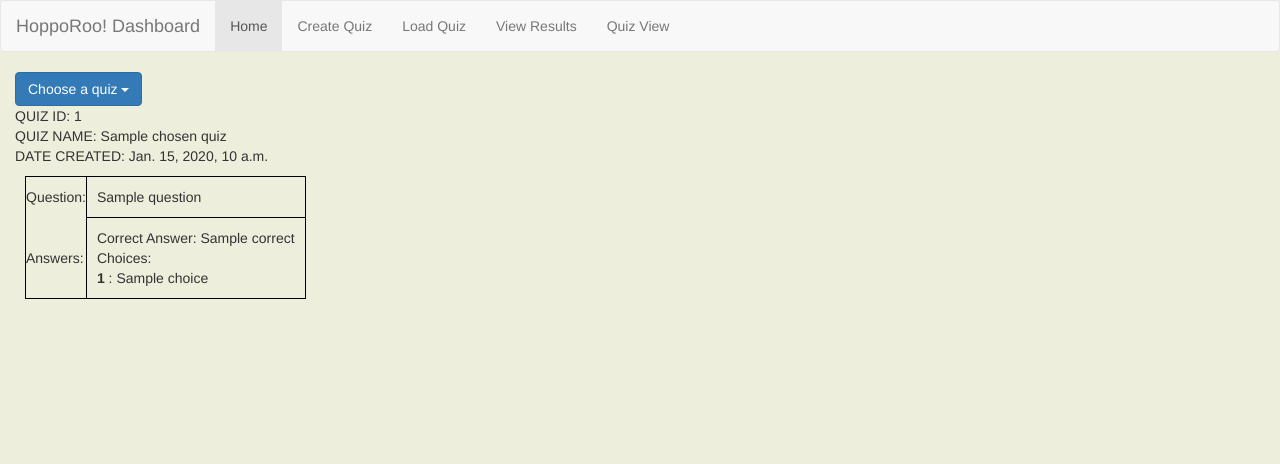
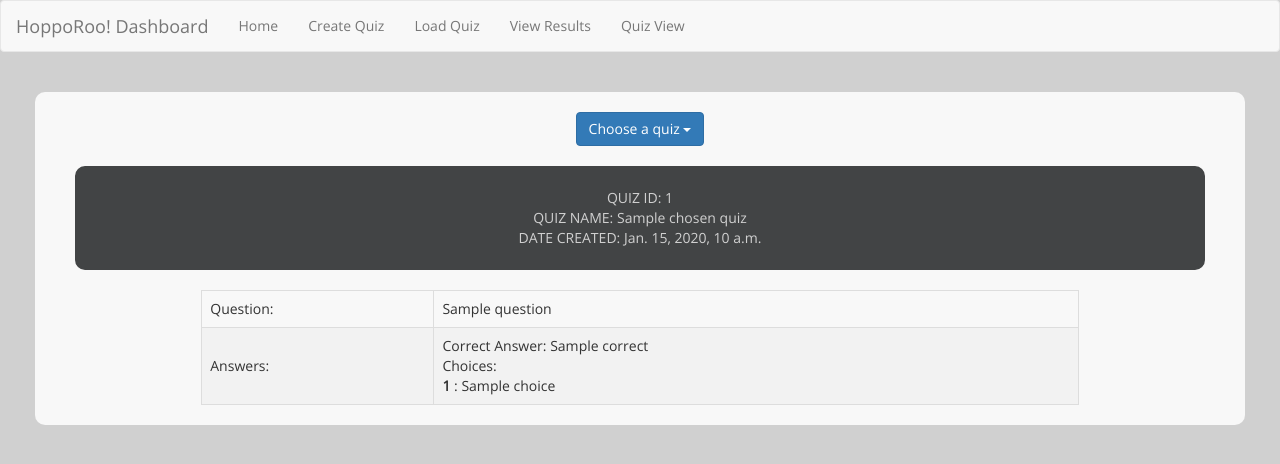
Before and after one commit to JPoirier55/HoppoRoo, a Django app: template HLS/templates/load_quiz.html in a window 1280 px wide. Shown: the top 464 px of the page. Run offline with Django 3.2, Linux system fonts and the light colour scheme; the template is opened without the code that fills it: most values are stand-ins (such as "Sample title", 1, 10 or a date in 2020); some libraries are stand-ins or nearby versions.

Commit message:
Developed create_quiz page and updated some css

```diff
--- a/HLS/templates/index.html
+++ b/HLS/templates/index.html
@@ -18,8 +18,8 @@
           <a class="navbar-brand" href="/home">HoppoRoo! Dashboard</a>
         </div>
         <ul class="nav navbar-nav">
-          <li class="active"><a href="/home">Home</a></li>
-          <li><a href="">Create Quiz</a></li>
+          <li><a href="/home">Home</a></li>
+          <li><a href="/create_quiz">Create Quiz</a></li>
           <li><a href="/loadquiz">Load Quiz</a></li>
           <li><a href="#">View Results</a></li>
             <li><a href="/quizview">Quiz View</a></li>
@@ -35,5 +35,7 @@
             </div>
         </div>
     </div>
+
+
 </body>
 </html>
--- a/HLS/templates/load_quiz.html
+++ b/HLS/templates/load_quiz.html
@@ -2,30 +2,34 @@
 {% load index %}
 {% block content %}
 
+    <div id="loadquiz">
         <div class="dropdown">
               <button class="btn btn-primary dropdown-toggle" type="button" data-toggle="dropdown">Choose a quiz
               <span class="caret"></span></button>
-              <ul class="dropdown-menu">
+              <ul class="dropdown-menu quiznums">
                 {% for quiz_id in quiz_count %}
                     <li><a href="/loadquiz?id={{ quiz_id }}">Quiz Name: {{ quiz_names|index:quiz_id }}</a></li>
                 {% endfor %}
               </ul>
         </div>
+        <div id="quizHeading">
                 QUIZ ID: {{ chosen_quiz.id }}<br>
             QUIZ NAME: {{ chosen_quiz.name }}<br>
             DATE CREATED: {{ chosen_quiz.date_created }}
-        <table style="border: solid 1px black; margin: 10px; ">
+        </div>
+        <div class="table-responsive">
+            <table id="quizTable">
                 <tr>
                 <td>Question:</td>
                 {% for question in chosen_quiz.questions %}
-           <td style=" border: solid 1px black;padding: 10px;">{{ question }}</td>
+                   <td>{{ question }}</td>
                 {% endfor %}
                 </tr>
 
                 <tr>
                 <td>Answers:</td>
                 {% for answer in chosen_quiz.answers %}
-            <td style=" border: solid 1px black;padding: 10px;">
+                    <td>
                         Correct Answer: {{ answer.correct }}<br>
                         Choices:<br>
                         {% for choice in answer.choices %}
@@ -35,5 +39,6 @@
                 {% endfor %}
                 </tr>
             </table>
-
+        </div>
+    </div>
 {% endblock %}
--- a/HoppoRoo/urls.py
+++ b/HoppoRoo/urls.py
@@ -21,9 +21,11 @@ from HLS import views
 urlpatterns = [
     url(r'^admin/', admin.site.urls),
     url(r'^home$', views.index),
-    url(r'^test$', views.test),
     url(r'^quizview$', views.quiz_view),
     url(r'^loadquiz$', views.load_quiz),
+    url(r'^createquiz$', views.create_quiz),
     url(r'^api/v1/quizdata', views.quiz_data),
+    url(r'^create_quiz$', views.create_quiz),
+    url(r'^create_quiz_ap$', views.create_quiz_ap),
 
 ]
--- a/static/css/hls.css
+++ b/static/css/hls.css
@@ -1,4 +1,114 @@
+/*---------globals style----------- */
+@font-face {
+    font-family: open-sans;
+    src: url('../fonts/OpenSans-Regular.ttf');
+}
 body {
-    background-color: #eeeedd;
-    /*background-image: url("../res/background1.jpg");*/
+    background-color: #D0D0D0;
+    font-family: open-sans;
 }
+.navbar-default .navbar-nav > li > a:hover, .navbar-default .navbar-nav > li > a:focus {
+    background-color: #424445;
+    color: #D0D0D0;
+}
+
+
+
+/*------------stle for load quiz-------------*/
+#loadquiz{
+    min-width: 0;
+    max-width: 100%;
+    background: #F8F8F8;
+    margin: 20px;
+    padding: 20px;
+    -webkit-border-radius: 10px;
+    -moz-border-radius: 10px;
+    border-radius: 10px;
+    text-align: center;
+}
+#quizHeading{
+    border: 2px solid #424445;
+    -webkit-border-radius: 10px;
+    -moz-border-radius: 10px;
+    border-radius: 10px;
+    background: #424445;
+    margin: 20px;
+    padding: 20px;
+    color: #D0D0D0;
+}
+
+#quizTable {
+    border-collapse: collapse;
+    width: 75%;
+    margin-left: 12.5%;
+}
+
+#quizTable td, #quizTable th {
+    border: 1px solid #ddd;
+    text-align: left;
+    padding: 8px;
+}
+
+#quizTable tr:nth-child(even){background-color: #f2f2f2}
+
+#quizTable tr:hover {background-color: #ddd;}
+
+#quizTable th {
+    padding-top: 12px;
+    padding-bottom: 12px;
+    color: white;
+}
+
+
+
+/*---------style for create quiz------------*/
+#quizDiv{
+    min-width: 0;
+    max-width: 60%;
+    background: #F8F8F8;
+    margin: 20px;
+    padding: 20px;
+    -webkit-border-radius: 10px;
+    -moz-border-radius: 10px;
+    border-radius: 10px;
+    color: #D0D0D0;
+    text-align: center;
+}
+#quizDrop{
+    margin: 20px;
+    padding: 20px;
+}
+
+input[type=text], select {
+    width: 100%;
+    padding: 12px 20px;
+    margin: 8px 0;
+    display: inline-block;
+    border: 1px solid #ccc;
+    border-radius: 4px;
+    box-sizing: border-box;
+}
+label{
+    color: #D0D0D0;
+}
+#quizSingle{
+    border: 2px solid #424445;
+    -webkit-border-radius: 10px;
+    -moz-border-radius: 10px;
+    border-radius: 10px;
+    background: #424445;
+    margin-right: 40px;
+    margin-bottom: 20px;
+    padding: 20px;
+    color: black;
+}
+.nameinput{
+    width: 50%;
+    margin-left: 25%;
+}
+.quiznums {
+  left: 50%;
+  right: auto;
+  text-align: center;
+  transform: translate(-50%, 0);
+}
```
Also changed, not shown: HLS/forms.py (added, +13 -0 lines), HLS/templates/create_quiz.html (added, +60 -0 lines), HLS/templates/quizdata.json (+1 -57 lines), HLS/templates/quizdata1.json (added, +1 -0 lines), HLS/views.py (+40 -0 lines), static/fonts/OpenSans-Regular.ttf (added). Lines whose indentation alone changed are shown as unchanged.
